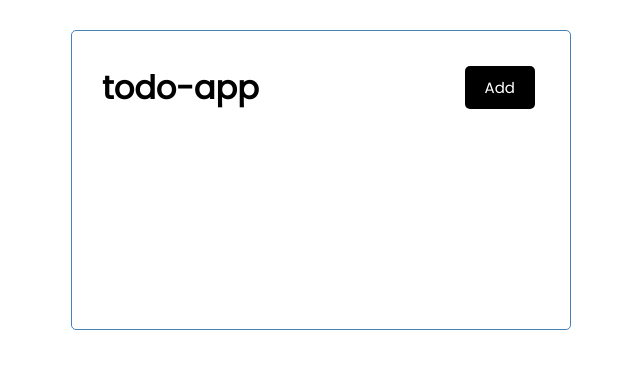
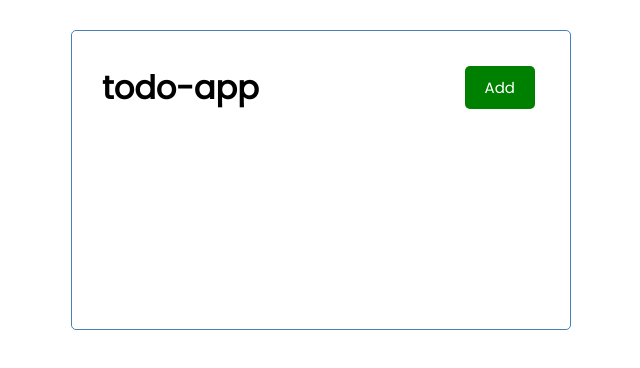
Before and after one commit to BrianNW/projects-ang-todo-app, an Angular app: page / in a window 1280 px wide. Shown: the top 368 px of the page, without its empty margins (319-959 px from the left). Built offline with nearby package versions, Linux system fonts and the light colour scheme.

Commit message:
Add button ngStyle color

```diff
--- a/src/app/components/button/button.component.html
+++ b/src/app/components/button/button.component.html
@@ -1 +1 @@
-<button class="btn">{{text }}</button>
+<button [ngStyle]="{'background-color': color}" class="btn">{{text }}</button>
```
